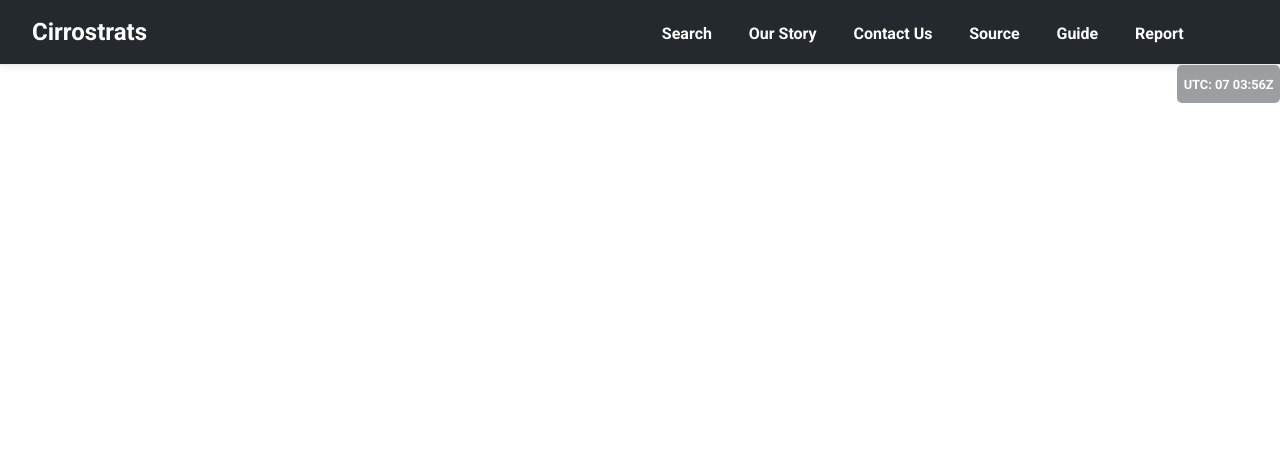
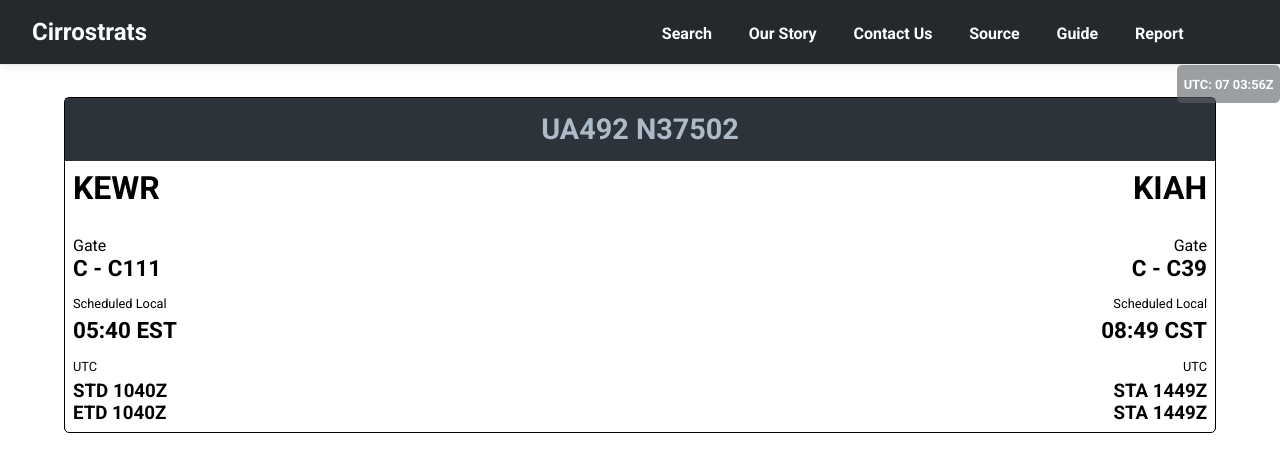
Before and after one commit to ujazishere/cirrostrats-frontend, a React (Vite) app: page /dummy in a window 1280 px wide. Shown: the top 472 px of the page. Built offline with nearby package versions, Linux system fonts and the light colour scheme.

Commit message:
example flight deet page

```diff
--- a/src/App.jsx
+++ b/src/App.jsx
@@ -9,6 +9,7 @@ import Source from "./pages/Source";
 import Details from "./pages/Details";
 import UTCTime from "./components/UTCTime";
 import Table from "./components/Table";
+import Dummy from "./components/Dummy";
 import "./App.css";
 
 function App() {
@@ -25,6 +26,7 @@ function App() {
         <Route path="/source" element={<Source />} />
         <Route path="/details" element={<Details />} />
         <Route path="/table" element={<Table />} />
+        <Route path="/dummy" element={<Dummy />} />
 
         {/* <Route path="/about" element={<About />} />
         <Route path="/services" element={<Services />} />
--- /dev/null
+++ b/src/components/Dummy.jsx
@@ -0,0 +1,104 @@
+import React from "react";
+import { useState, useEffect } from "react";
+import { useNavigate } from "react-router-dom";
+import axios from "axios";
+import Autocomplete from "@mui/material/Autocomplete";
+import TextField from "@mui/material/TextField";
+import parse from "autosuggest-highlight/parse";
+import match from "autosuggest-highlight/match";
+
+import { NavLink } from "react-router-dom";
+import HighlightText from "./utility/HighlighText";
+import { weatherData } from "./test";
+
+import { useLocation } from "react-router-dom";
+
+
+
+
+
+///This all needs to be changed since its copied from weather page i.e Card.jsx and Input.jsx
+const Details = () => {
+  const [aiportData, setAiportData] = useState([]);
+  const location = useLocation();
+  const searchValue = location?.state?.searchValue;
+  useEffect(() => {
+    async function fetchData() {
+      const airportId = searchValue.id;
+      const res = await axios.get(`http://127.0.0.1:8000/dummy`); //replace dep_dest with above endpoints as needed
+      console.log(res)
+      if (!res.status === 200) {
+        throw new Error("network error occured");
+      }
+
+      setAiportData(res.data);
+    }
+    if (searchValue) fetchData();
+  }, [searchValue]);
+
+  return (
+    <div className="details">
+      {/* <h2 className="details__title">United Flight Information</h2> */}
+
+      <div className="detail">
+        {/* <h3>▼ {title}</h3> */}
+      </div>
+
+      <div className="details__card">
+        <h3 className="details__card__title">UA492 N37502</h3>
+
+        <div className="detail__body">
+          <div className="detail__depature">
+            <h3 className="detail__depature__title">KEWR</h3>
+
+            <div className="detail__gate">
+              <p className="detail__gate__title">Gate</p>
+              <h3>C - C111</h3>
+            </div>
+            <div className="detail__depature__time">
+              <p className="detail__depature__local">Scheduled Local</p>
+              <h3>05:40 EST</h3>
+            </div>
+            <div className="detail__depature__utc__time">
+              <p className="detail__depature__utc">UTC</p>
+              <h3>STD 1040Z</h3>
+              <h3>ETD 1040Z</h3>
+            </div>
+          </div>
+
+          <div className="detail__arrival">
+            <h3 className="detail__arrival__title ">KIAH</h3>
+
+            <div className="detail__gate">
+              <p className="detail__gate__title">Gate</p>
+              <h3>C - C39</h3>
+            </div>
+            <div className="detail__arrival__time">
+              <p className="detail__arrival__local"> Scheduled Local</p>
+              <h3>08:49 CST</h3>
+            </div>
+            <div className="detail__arrival__utc__time">
+              <p className="detail__arrival__utc">UTC</p>
+              <h3>STA 1449Z</h3>
+              <h3>STA 1449Z</h3>
+            </div>
+          </div>
+        </div>
+      </div>
+
+      {/* <Card arrow={false} detailCard={true} flightDetail={flightData} /> */}
+      {/* {aiportData && <DetailCard flightDetails={aiportData} />} */}
+      {/* {aiportData && <Card arrow={false} flightDetails={aiportData} />} */}
+      {/* <Card arrow={true} title="depature" flightDetails={aiportData} /> */}
+      {/* <Card
+        routeCard={true}
+        title="Route"
+        // text="(FL360) LANNA J48 CSN FANPO Q40 AEX DOOBI2"
+        // link="https://skyvector.com/?fpl=%20KEWR%20LANNA%20J48%20CSN%20FANPO%20Q40%20AEX%20DOOBI2%20KIAH"
+      /> */}
+      {/* <Card arrow={true} title="arrival" /> */}
+    </div>
+  );
+};
+
+export default Details;
--- a/src/components/Input.jsx
+++ b/src/components/Input.jsx
@@ -9,6 +9,7 @@ import match from "autosuggest-highlight/match";
 
 //use material ui to search and filter when the data is large
 //send request each key stroke for now in future use debounce delays the request by a time frame
+// This inpute field gets rendered as soon as you access the web and fethes the database from the backend.
 const Input = () => {
   const [airports, setAirports] = useState([]);
   const [isLoading, setIsLoading] = useState(false);
@@ -18,6 +19,7 @@ const Input = () => {
   useEffect(() => {
     async function fetchData() {
       setIsLoading(true);
+      // Fetches all the airports from the fastAPI backend from the database
       const res = await axios.get(`http://127.0.0.1:8000/airports`); //replace dep_dest with above endpoints as needed
 
       if (!res.status === 200) {
@@ -60,7 +62,7 @@ const Input = () => {
   const handleSubmit = e => {
     e.preventDefault();
     console.log("searchValue", searchValue);
-    //pass the seach value here, details will fetch the data from api and render it
+    //pass the search value here, details will fetch the data from api and render it
     navigate("/details", { state: { searchValue } });
   };
 
```
Also changed, not shown: 1 other file (tests, documents, lock files or other folders).
